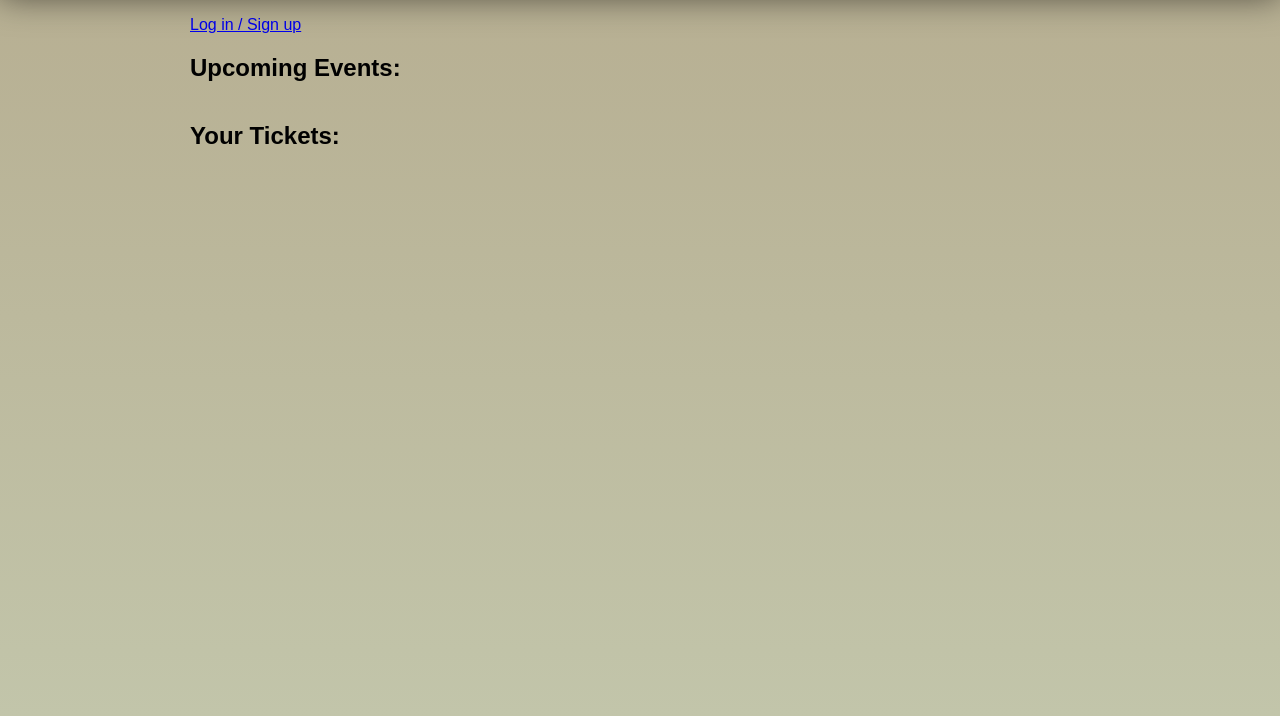
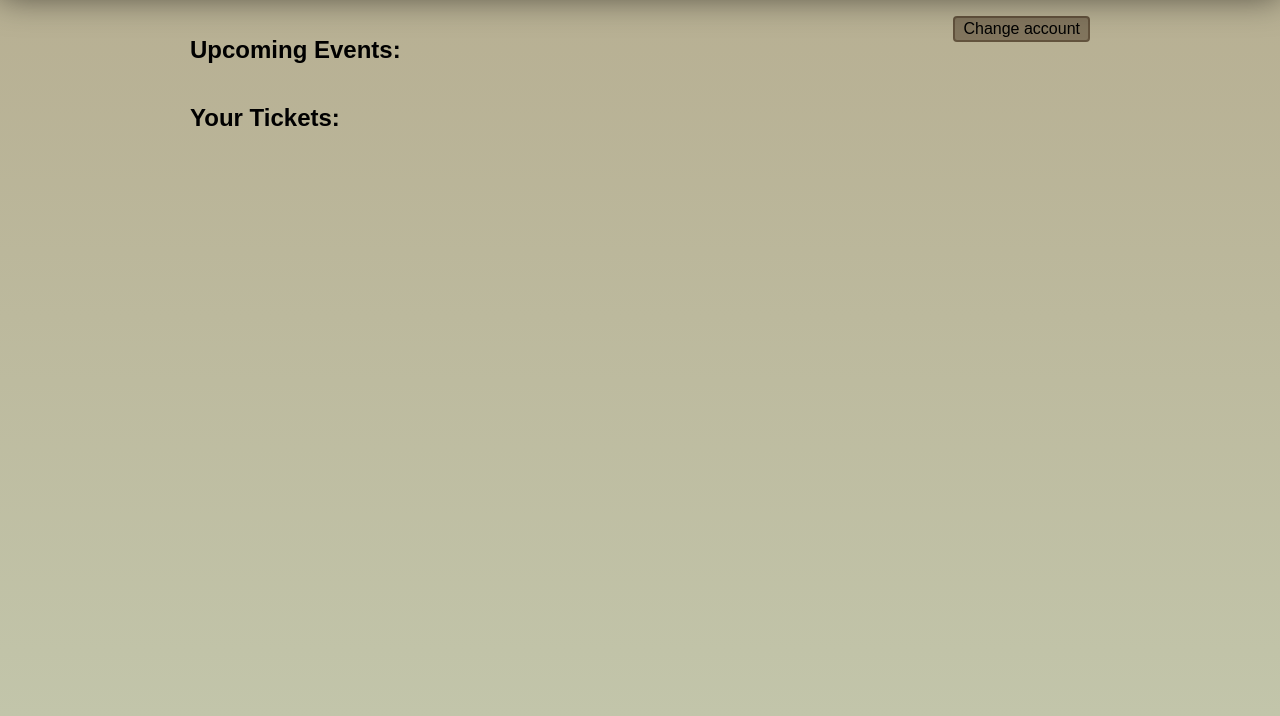
Before and after one commit to KonkenBonken/Eventure, a website with bundled scripts: page frontend/index.html in a window 1280 px wide. Shown: the part 84-800 px from the top of the page. Built offline with nearby package versions, Linux system fonts and the light colour scheme; no server answers; a web font is replaced by a local one.

Commit message:
Styled the logout button and renamed it to Change account

```diff
--- a/frontend/index.css
+++ b/frontend/index.css
@@ -12,6 +12,16 @@ body {
     padding-inline: calc(50vw - 450px);
     padding-top: 100px;
     font-family: "Zain", sans-serif;
+
+    > a {
+        color: inherit;
+        text-decoration: none;
+        background-color: #331e0e66;
+        border-radius: 4px;
+        padding: 2px 8px;
+        border: #331e0e66 solid 2px;
+        float: right;
+    }
 }
 
 h1 {
--- a/frontend/index.html
+++ b/frontend/index.html
@@ -8,7 +8,7 @@
 </head>
 <body>
 <h1>Eventure</h1>
-<a href="/login">Log in / Sign up</a>
+<a href="/login">Change account</a>
 <h2>Upcoming Events:</h2>
 <section id="events"></section>
 <h2>Your Tickets:</h2>
```
Also changed, not shown: frontend/host.html (+1 -1 lines).
